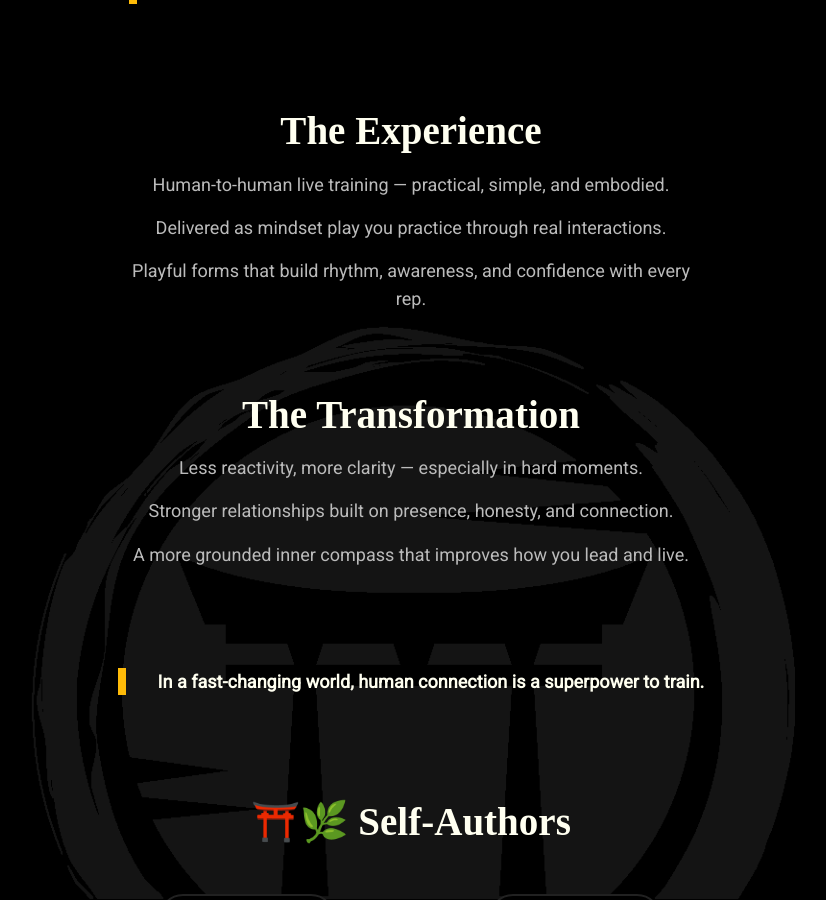
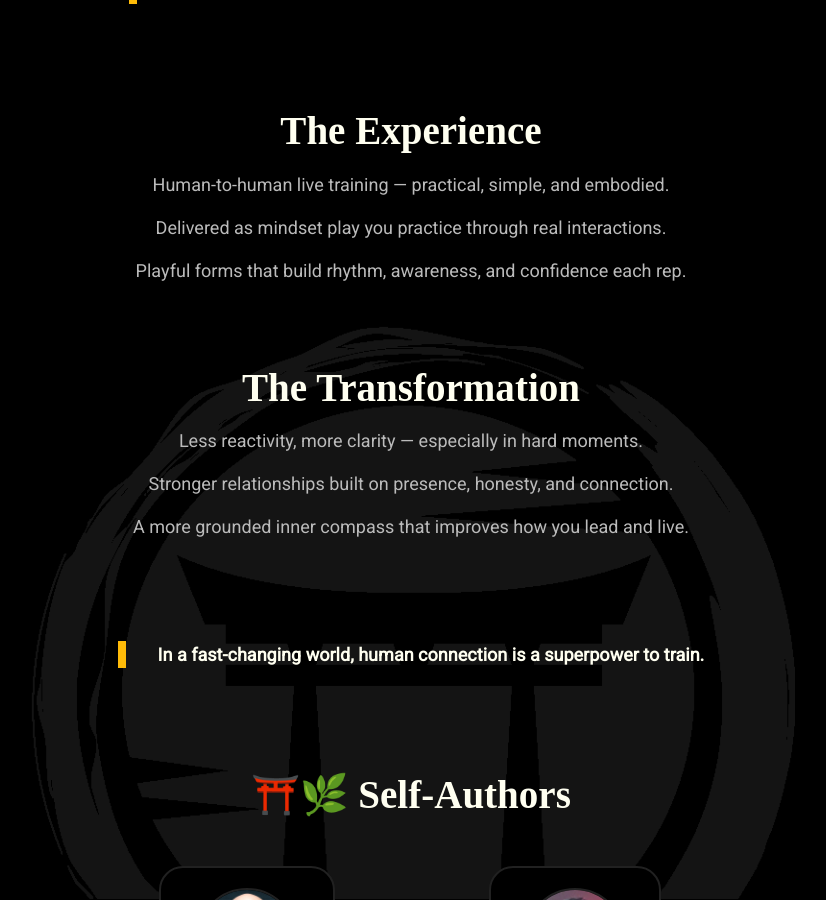
Before and after one commit to mindset-dojo/mindset-dojo.github.io, a Jekyll site: the page built from mission.md, in a window 1280 px wide and 900 px high, scrolled down 1100 px. Shown: the whole window, without its empty margins (229-1055 px from the left). Built offline with Jekyll 4.4.1, drawn with Linux system fonts in a browser that asks for light colours; some web fonts are replaced.

Commit message:
feat: touch up language for mission

```diff
--- a/_data/sections/mission.yaml
+++ b/_data/sections/mission.yaml
@@ -43,7 +43,7 @@
       items:
         - "Human-to-human live training — practical, simple, and embodied."
         - "Delivered as mindset play you practice through real interactions."
-        - "Playful forms that build rhythm, awareness, and confidence with every rep."
+        - "Playful forms that build rhythm, awareness, and confidence each rep."
   - type: text
     data:
       label: "The Transformation"
```
